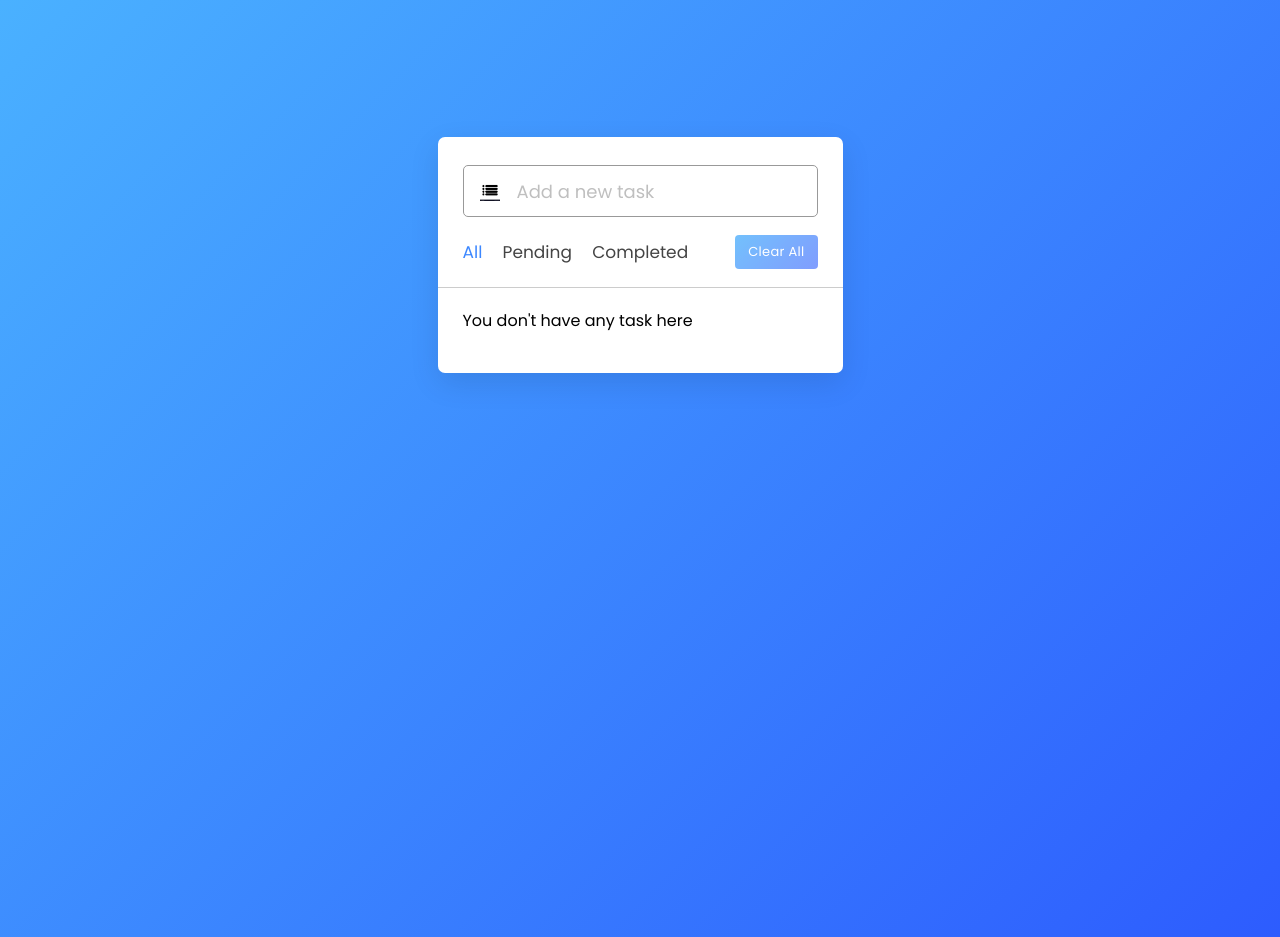
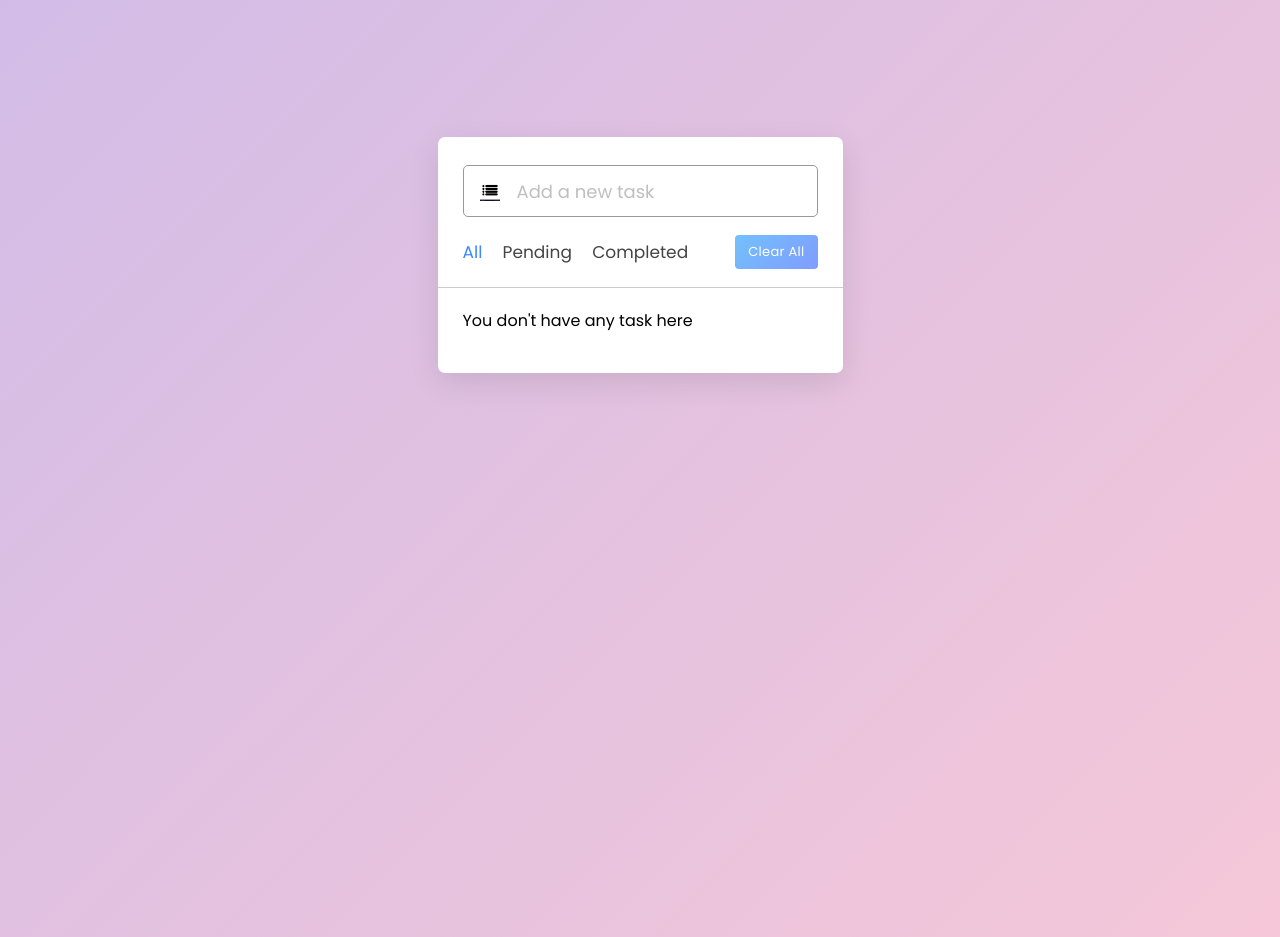
Before and after one commit to vanshiika16/To-Do-List, a plain HTML site: page index.html in a window 1280 px wide. Drawn offline with nearby package versions, Linux system fonts and the light colour scheme.

Commit message:
Update style.css

```diff
--- a/style.css
+++ b/style.css
@@ -10,7 +10,7 @@ body{
   width: 100%;
   height: 100vh;
   overflow: hidden;
-  background: linear-gradient(135deg, #4AB1FF, #2D5CFE);
+  background: linear-gradient(135deg, #d2bce7, #f5c7d8);
 }
 ::selection{
   color: #fff;
```
